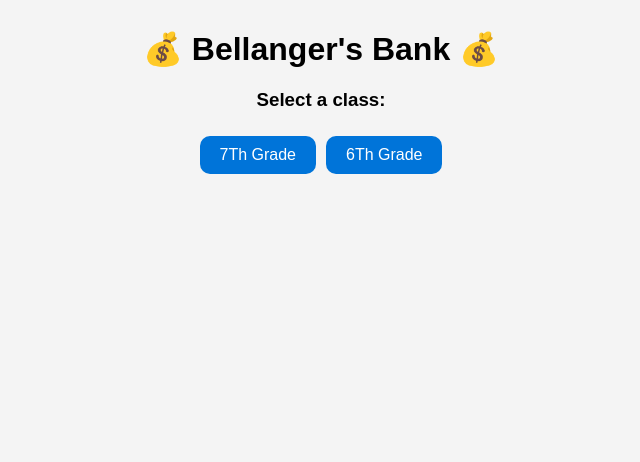
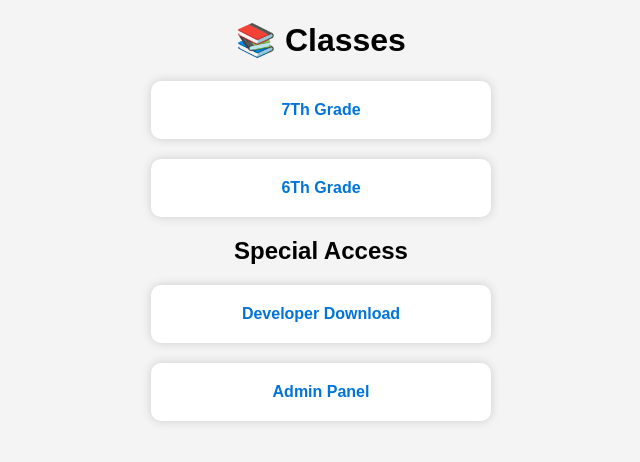
Before and after one commit to luca-anthony/BellangerBank, a Flask app: page / in a window 1280 px wide. Shown: the top 462 px of the page, without its empty margins (319-959 px from the left). Run offline with Flask 3, Linux system fonts and the light colour scheme.

Commit message:
Update app to classes/students system with admin add-student

```diff
--- a/app.py
+++ b/app.py
@@ -37,12 +37,12 @@ def save_users():
 
 # --- Routes ---
 
-# Home: pick class
+# Home page: show classes + dev/admin
 @app.route('/')
 def index():
-    return render_template("index.html", classes=USERS.get("classes", {}))
+    return render_template("index.html", classes=USERS.get("classes", {}), USERS=USERS)
 
-# Select student within a class
+# Show students in a class
 @app.route('/class/<class_name>')
 def class_select(class_name):
     class_name = escape(class_name)
@@ -52,7 +52,7 @@ def class_select(class_name):
     students = USERS["classes"][class_name]["students"]
     return render_template("class_select.html", class_name=class_name, students=students)
 
-# Password page
+# Student login page
 @app.route('/user/<class_name>/<username>')
 def user_password_page(class_name, username):
     class_name = escape(class_name)
@@ -73,9 +73,6 @@ def authenticate(class_name, username):
         session["user"] = username
         session["class"] = class_name
         return redirect(url_for("student"))
-    elif username in USERS["users"] and entered == USERS["users"][username]["password"]:
-        session["user"] = username
-        return redirect(url_for("admin" if USERS["users"][username]["role"]=="admin" else "developer"))
     else:
         flash("Incorrect password.")
         return redirect(url_for('user_password_page', class_name=class_name, username=username))
@@ -88,7 +85,7 @@ def logout():
     flash("Logged out.")
     return redirect(url_for('index'))
 
-# Admin panel
+# Admin panel: view students, adjust balances
 @app.route('/admin', methods=['GET', 'POST'])
 def admin():
     if "user" not in session or USERS["users"].get(session["user"], {}).get("role") != "admin":
@@ -100,7 +97,7 @@ def admin():
         target = request.form.get("student")
         try:
             amount = float(request.form.get("amount", 0))
-        except:
+        except ValueError:
             amount = 0
         if class_name in USERS["classes"] and target in USERS["classes"][class_name]["students"]:
             USERS["classes"][class_name]["students"][target]["balance"] += amount
@@ -111,7 +108,7 @@ def admin():
 
     return render_template("admin.html", classes=USERS.get("classes", {}))
 
-# Add class (admin)
+# Add new class
 @app.route('/add_class', methods=['GET', 'POST'])
 def add_class():
     if "user" not in session or USERS["users"].get(session["user"], {}).get("role") != "admin":
@@ -122,48 +119,59 @@ def add_class():
         class_name = request.form.get("class_name").strip()
         students = request.form.get("students")
         if not class_name:
-            flash("Enter a class name.")
-        elif class_name in USERS["classes"]:
+            flash("Class name required.")
+        elif class_name in USERS.get("classes", {}):
             flash("Class already exists.")
         else:
             USERS.setdefault("classes", {})[class_name] = {"students": {}}
             for student in students.split(","):
                 s = student.strip()
                 if s:
-                    USERS["classes"][class_name]["students"][s] = {"password": s+"pw","role":"student","balance":100,"savings_balance":0,"lock_until":None,"orders":[]}
+                    USERS["classes"][class_name]["students"][s] = {
+                        "password": s+"pw",
+                        "role": "student",
+                        "balance": 100,
+                        "savings_balance": 0,
+                        "lock_until": None,
+                        "orders": []
+                    }
             save_users()
             flash(f"Class {class_name} added with students: {students}")
     return render_template("add_class.html")
 
-# Add student to existing class (admin)
-@app.route('/add_student/<class_name>', methods=['GET', 'POST'])
-def add_student(class_name):
+# Add students to existing class
+@app.route('/add_student', methods=['GET', 'POST'])
+def add_student():
     if "user" not in session or USERS["users"].get(session["user"], {}).get("role") != "admin":
         flash("Admin access required.")
         return redirect(url_for('index'))
 
-    class_name = escape(class_name)
-    if class_name not in USERS["classes"]:
-        flash("Unknown class.")
-        return redirect(url_for('index'))
+    if request.method == "POST":
+        class_name = request.form.get("class_name")
+        students = request.form.get("students")
+        if class_name not in USERS["classes"]:
+            flash("Class does not exist.")
+        else:
+            for s in students.split(","):
+                s = s.strip()
+                if s and s not in USERS["classes"][class_name]["students"]:
+                    USERS["classes"][class_name]["students"][s] = {
+                        "password": s+"pw",
+                        "role": "student",
+                        "balance": 100,
+                        "savings_balance": 0,
+                        "lock_until": None,
+                        "orders": []
+                    }
+            save_users()
+            flash(f"Added students: {students} to {class_name}")
+    return render_template("add_student.html", classes=USERS.get("classes", {}))
 
-    if request.method == "POST":
-        student_name = request.form.get("student_name").strip()
-        if student_name in USERS["classes"][class_name]["students"]:
-            flash("Student already exists.")
-        else:
-            USERS["classes"][class_name]["students"][student_name] = {"password": student_name+"pw","role":"student","balance":100,"savings_balance":0,"lock_until":None,"orders":[]}
-            save_users()
-            flash(f"Student {student_name} added to {class_name}.")
-    return render_template("add_student.html", class_name=class_name)
-
-# Student page
-@app.route('/student')
+# Student dashboard
+@app.route('/student', methods=['GET', 'POST'])
 def student():
     if "user" not in session or "class" not in session:
-        flash("Login required.")
         return redirect(url_for('index'))
-
     class_name = session["class"]
     user = session["user"]
     student_data = USERS["classes"][class_name]["students"][user]
@@ -172,7 +180,7 @@ def student():
     for o in student_data["orders"]:
         if not o.get("notified", True) and o["status"] != "Pending":
             if o["status"] == "Approved":
-                notifications.append(f"ORDER: {o['item']} ({o['date']}) APPROVED! Go see your teacher.")
+                notifications.append(f"ORDER: {o['item']} ({o['date']}) APPROVED!! Go see your teacher to claim your reward")
             elif o["status"] == "Denied":
                 notifications.append(f"ORDER: {o['item']} ({o['date']}) DENIED. Reason: {o['reason']}")
             o["notified"] = True
@@ -181,18 +189,20 @@ def student():
     projected = student_data["savings_balance"] * (1 + DEFAULT_INTEREST_RATE)
     return render_template("student.html", username=user, class_name=class_name, info=student_data, notifications=notifications, interest_rate=DEFAULT_INTEREST_RATE*100, projected_savings=projected)
 
-# Savings
+# Savings deposit
 @app.route('/savings', methods=['POST'])
 def savings():
     if "user" not in session or "class" not in session:
-        flash("Login required.")
         return redirect(url_for('index'))
-
     class_name = session["class"]
     user = session["user"]
     student_data = USERS["classes"][class_name]["students"][user]
 
-    amount = float(request.form.get("amount", 0))
+    try:
+        amount = float(request.form.get("amount", 0))
+    except ValueError:
+        amount = 0
+
     if amount <= 0 or amount > student_data["balance"]:
         flash("Invalid amount.")
     else:
@@ -205,13 +215,11 @@ def savings():
 
     return redirect(url_for('student'))
 
-# Store
+# Store purchases
 @app.route('/store', methods=['POST'])
 def store():
     if "user" not in session or "class" not in session:
-        flash("Login required.")
         return redirect(url_for('index'))
-
     class_name = session["class"]
     user = session["user"]
     student_data = USERS["classes"][class_name]["students"][user]
@@ -255,7 +263,6 @@ def deny_order(class_name, student, idx):
 @app.route('/leaderboard')
 def leaderboard():
     if "user" not in session:
-        flash("Login required.")
         return redirect(url_for('index'))
 
     leaderboard_data = []
@@ -266,7 +273,7 @@ def leaderboard():
     leaderboard_data.sort(key=lambda x: x["total"], reverse=True)
     return render_template("leaderboard.html", leaderboard=leaderboard_data, enumerate=enumerate)
 
-# Developer download
+# Developer: download all files
 @app.route('/developer')
 def developer():
     if "user" not in session or USERS["users"].get(session["user"], {}).get("role") != "developer":
@@ -281,6 +288,5 @@ def developer():
     mem_zip.seek(0)
     return send_file(mem_zip, download_name="bellangerbank_files.zip", as_attachment=True)
 
-
 if __name__ == "__main__":
     app.run(debug=True)
--- a/templates/index.html
+++ b/templates/index.html
@@ -1,22 +1,26 @@
 <!DOCTYPE html>
 <html>
 <head>
-    <title>Bellanger's Bank</title>
+    <title>Classes</title>
     <style>
         body { font-family: Arial; text-align: center; background: #f4f4f4; }
-        h1 { margin-top: 30px; }
-        .class-list { display: flex; flex-wrap: wrap; justify-content: center; margin-top: 20px; }
-        a { background: #0074D9; color: white; padding: 10px 20px; border-radius: 10px; text-decoration: none; margin: 5px; }
-        a:hover { background: #005fa3; }
+        .card { background: white; margin: 20px auto; padding: 20px; border-radius: 10px; width: 300px; box-shadow: 0 0 10px #ccc; }
+        a { text-decoration: none; color: #0074D9; font-weight: bold; }
+        a:hover { color: #005fa3; }
     </style>
 </head>
 <body>
-    <h1>💰 Bellanger's Bank 💰</h1>
-    <h3>Select a class:</h3>
-    <div class="class-list">
-        {% for class_name in classes.keys() %}
+    <h1>📚 Classes</h1>
+    {% for class_name in classes %}
+        <div class="card">
             <a href="{{ url_for('class_select', class_name=class_name) }}">{{ class_name.replace('_',' ').title() }}</a>
-        {% endfor %}
-    </div>
+        </div>
+    {% else %}
+        <p>No classes yet.</p>
+    {% endfor %}
+
+    <h2>Special Access</h2>
+    <div class="card"><a href="{{ url_for('developer') }}">Developer Download</a></div>
+    <div class="card"><a href="{{ url_for('admin') }}">Admin Panel</a></div>
 </body>
 </html>
```
Also changed, not shown: templates/add_class.html (+9 -9 lines), templates/add_students.html (+15 -10 lines), templates/admin.html (+11 -11 lines), templates/class_select.html (+15 -13 lines), templates/student.html (+10 -8 lines).
